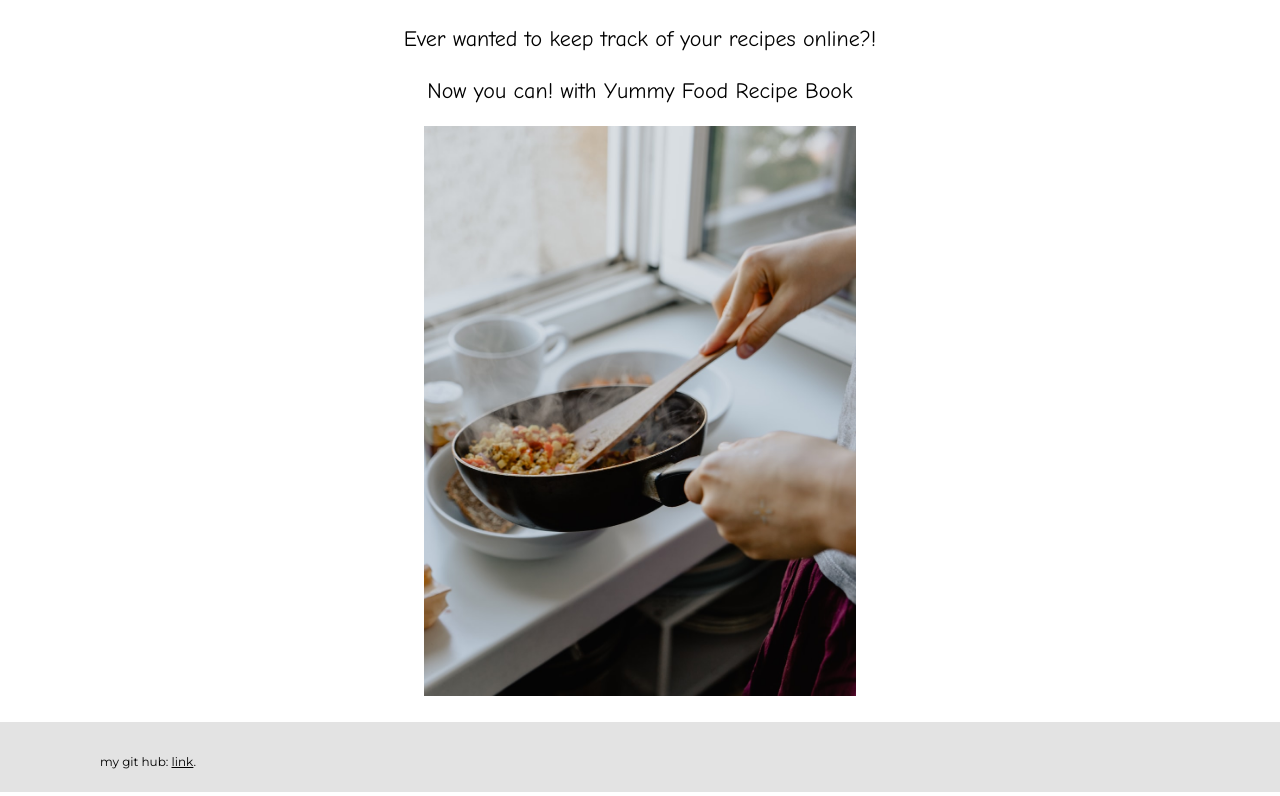
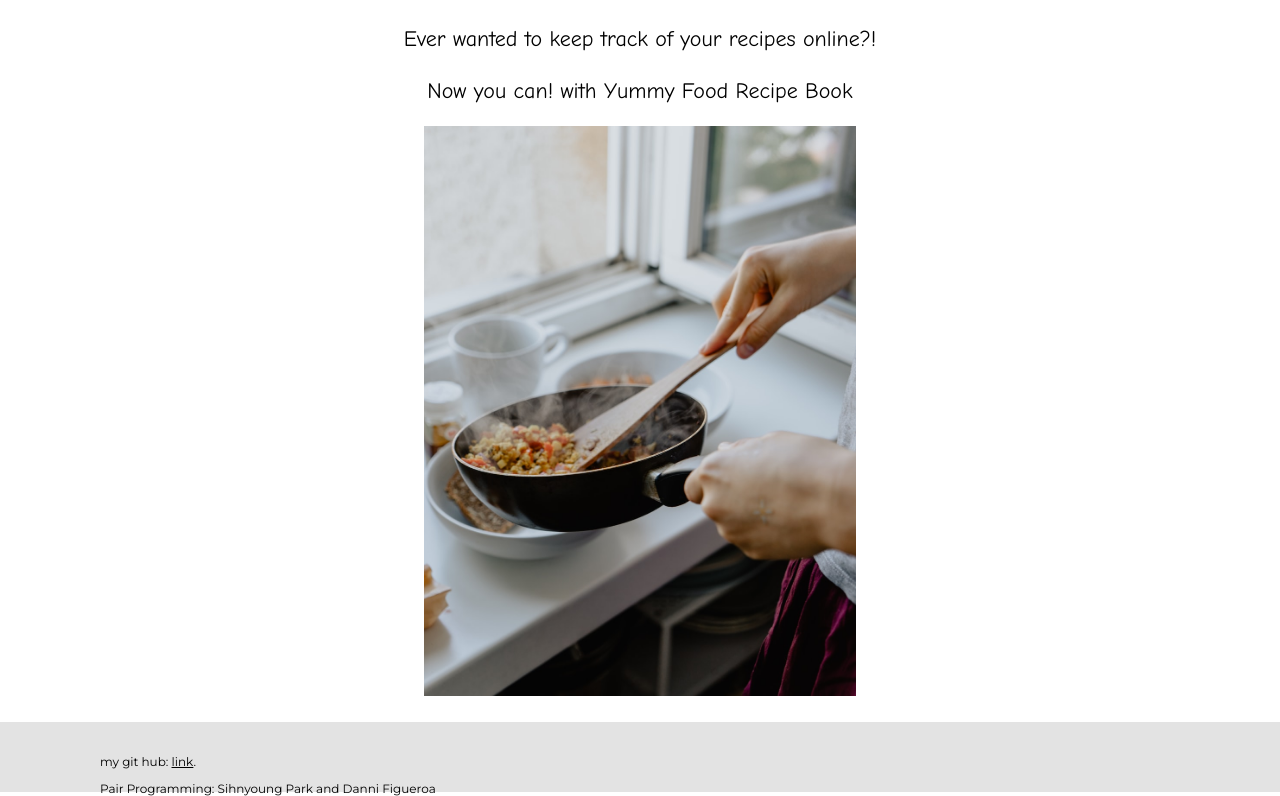
Before and after one commit to spark58/cp4, a Vue app in the folder front-end/: page / in a window 1280 px wide. Shown: the part 450-1246 px from the top of the page. Built offline with nearby package versions, Linux system fonts and the light colour scheme.

Commit message:
Update App.vue

```diff
--- a/front-end/src/App.vue
+++ b/front-end/src/App.vue
@@ -19,6 +19,7 @@
   <div class="footer">
     <p>my git hub: <a href="https://github.com/spark58/cp4.git">
         link</a>.</p>
+        <p> Pair Programming: Sihnyoung Park and Danni Figueroa </p>
   </div>
 </div>
 </template>
```
